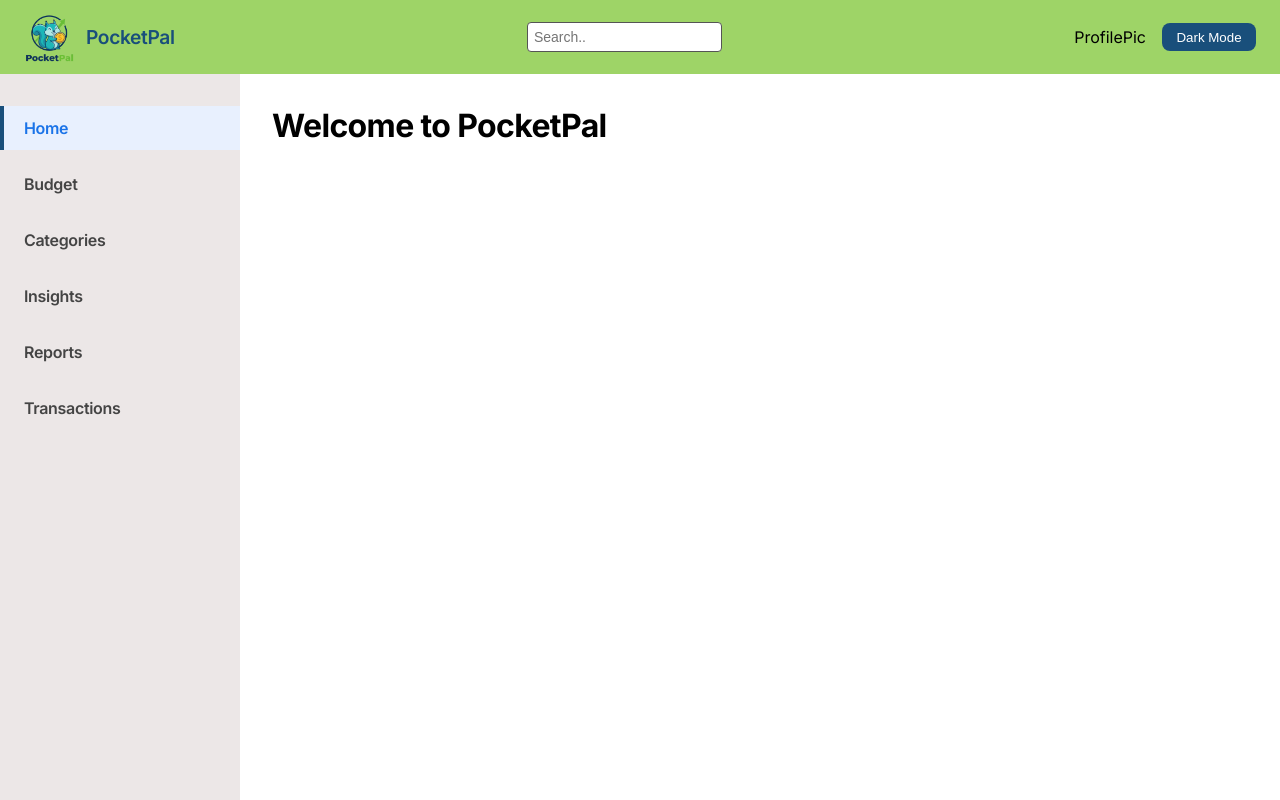
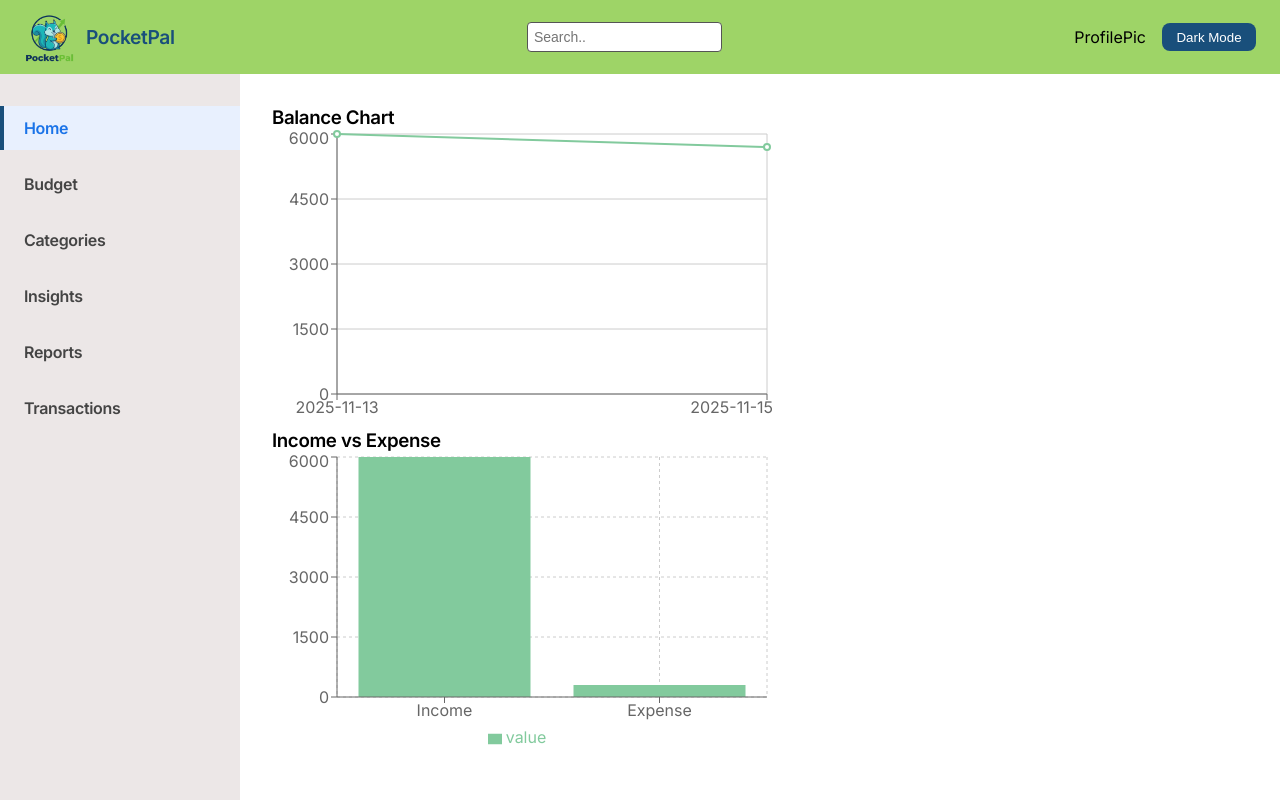
Before and after one commit to shwetakul2005/React_2.0, a React (Vite) app in the folder Personal-Finance/: page / in a window 1280 px wide. Built offline with nearby package versions, Linux system fonts and the light colour scheme.

Commit message:
Add linechart and barchart

```diff
--- a/Personal-Finance/package.json
+++ b/Personal-Finance/package.json
@@ -16,7 +16,9 @@
     "framer-motion": "^12.23.25",
     "react": "^19.2.1",
     "react-dom": "^19.2.1",
+    "react-is": "^19.2.3",
     "react-router-dom": "^7.10.1",
+    "recharts": "^3.5.1",
     "tailwindcss": "^4.0.0"
   },
   "devDependencies": {
--- a/Personal-Finance/src/App.jsx
+++ b/Personal-Finance/src/App.jsx
@@ -10,6 +10,7 @@ import { Route ,Routes } from 'react-router-dom'
 import Categories from './pages/Categories'
 import Insights from './pages/Insights'
 import Reports from './pages/Reports'
+import Dashboard from './pages/Dashboard'
 
 function App() {
   const [count, setCount] = useState(0)
@@ -19,7 +20,7 @@ function App() {
 
         <Layout>
           <Routes>
-            <Route path="/" element={<h1>Welcome to PocketPal</h1>} />
+            <Route path="/" element={<Dashboard />} />
             <Route path="/budget" element={<Budget />} />
             <Route path="/transactions" element={<Transactions />} />
             <Route path="/categories" element={<Categories />} />
--- a/Personal-Finance/src/context/FinanceContext.jsx
+++ b/Personal-Finance/src/context/FinanceContext.jsx
@@ -7,8 +7,8 @@ const FinanceContext = createContext()
 // passing various methods and data
 function FinanceContextProvider({children}){
     const [transactions, setTransactions] = useState([
-        {id: 1, amount:6000, category:'twitter_payout', date:"10/12/2025", description: "twitter checkout", type: "income"},
-        {id: 2, amount:300, category:'food', date:"10/12/2025", description: "burger", type: "expense"}
+        {id: 1, amount:6000, category:'twitter_payout', date:"2025-11-13", description: "twitter checkout", type: "income"},
+        {id: 2, amount:300, category:'food', date:"2025-11-15", description: "burger", type: "expense"}
     ])
     const [categories, setCategories] = useState([
         { id: 1, name: 'Food', color: '#ff6b6b', budgetLimit: 500},
--- a/Personal-Finance/src/pages/Dashboard.jsx
+++ b/Personal-Finance/src/pages/Dashboard.jsx
@@ -1,12 +1,67 @@
 // Products.js
 import { useNavigate } from 'react-router-dom';
+import React from 'react';
+import { useFinance } from '../context/FinanceContext';
+import useTransactions from '../hooks/useTransactions';
+import { BarChart,Legend, LineChart, Line, CartesianGrid, XAxis, YAxis, Tooltip, Bar  } from 'recharts';
 
 const Dashboard = () => {
    const navigate = useNavigate();
+   const {transactions} = useFinance();
+   const{totalExpense} = useTransactions();
+
+   const income = transactions.filter(t => t.type === "income").reduce((s, t) => s + t.amount, 0);
+
+   const expense = transactions.filter(t => t.type === "expense").reduce((s, t) => s + t.amount, 0);
+
+   const barData = [
+      { name: "Income", value: income },
+      { name: "Expense", value: expense }
+   ];
+
+   const sorted = [...transactions].sort((a, b) => new Date(a.date) - new Date(b.date));
+
+   let runningBalance = 0;
+   const balanceData = sorted.map(t => {
+      runningBalance += t.type === "income" ? t.amount : -t.amount;
+
+      return {
+         date: t.date,
+         balance: runningBalance
+      };
+   });
+
    return (
       <div>
-        {/* <h1>Dashboard here</h1>   */}
+
+      <div>
+
+         <h3>Balance Chart</h3>
+         <LineChart width={500} height={300} data={balanceData}>
+            <CartesianGrid stroke="#ccc" />
+            <XAxis dataKey="date" />
+            <YAxis />
+            <Line
+               type="monotone"
+               dataKey="balance"
+               stroke="#82ca9d"
+               strokeWidth={2}
+               />
+            <Tooltip />
+         </LineChart>
       </div>
+      <div>
+         <h3>Income vs Expense</h3>
+         <BarChart width={500} height={300} data={barData}>
+            <CartesianGrid strokeDasharray="3 3" />
+            <XAxis dataKey="name" />
+            <YAxis />
+            <Tooltip />
+            <Legend />
+            <Bar dataKey="value" fill="#82ca9d" />
+         </BarChart>
+      </div>
+   </div>
    );
 };
 
```
Also changed, not shown: 1 other file (tests, documents, lock files or other folders).
